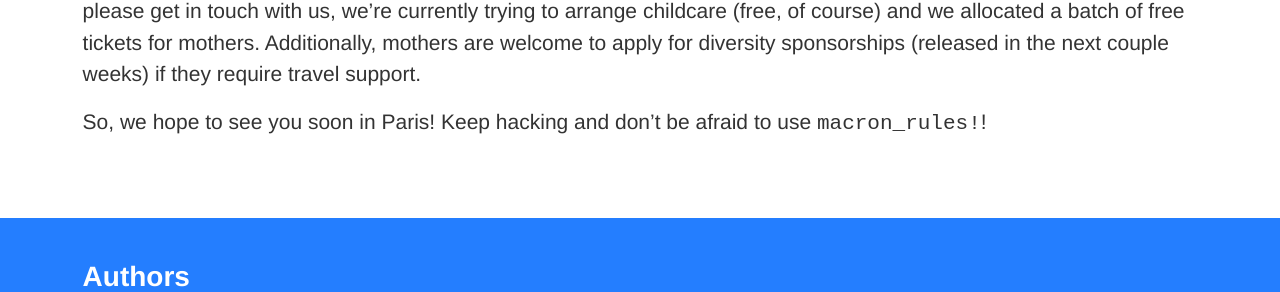
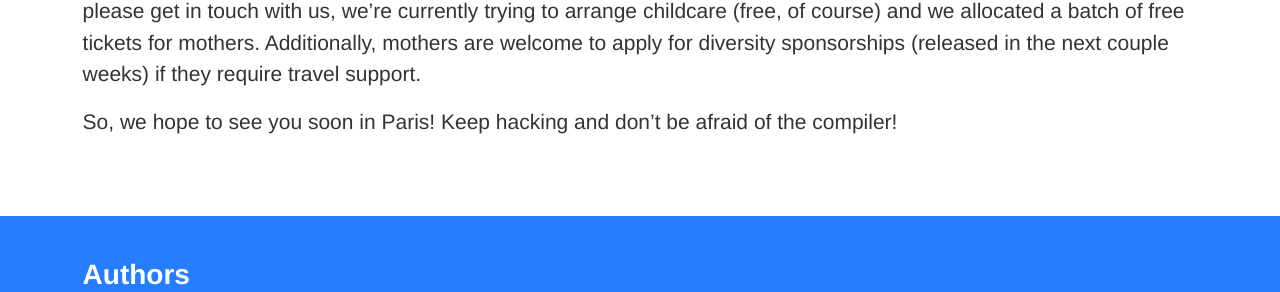
Before and after one commit to RustFestEU/blog.rustfest.eu, a Jekyll site: the page built from _posts/2018-02-05-next-stop-paris.md, in a window 1280 px wide and 1400 px high, scrolled down 2296 px. Shown: the part 213-505 px from the top of the window. Built offline with Jekyll 4.4.1, drawn with Linux system fonts in a browser that asks for light colours; grey boxes are pictures that could not be loaded.

```diff
--- a/_posts/2018-02-05-next-stop-paris.md
+++ b/_posts/2018-02-05-next-stop-paris.md
@@ -4,7 +4,7 @@
 socialImageSrc: "/assets/paris/paris-panorama.jpg"
 authors:
   - GuillaumeGomez
-  - Hoverbear
+  - hoverbear
 ---
 
 How about enjoying Rust in the french capital? After the adventures in Berlin, Київ, and Zürich, it's time to gather our luggages in Paris, France! We hope you'll join us on **May 26th and 27th, 2018** at the incredible [**Espace Saint-Martin**](http://espacesaintmartin.com/fr/contact/) in the center of Paris.
@@ -35,4 +35,4 @@
 
 **Isn't Sunday Mother's Day?** Yes! We're going to follow up with something more about this, but if you're a mother please get in touch with us, we're currently trying to arrange childcare (free, of course) and we allocated a batch of free tickets for mothers. Additionally, mothers are welcome to apply for diversity sponsorships (released in the next couple weeks) if they require travel support.
 
-So, we hope to see you soon in Paris! Keep hacking and don't be afraid to use `macron_rules!`!
+So, we hope to see you soon in Paris! Keep hacking and don't be afraid of the compiler!
```
